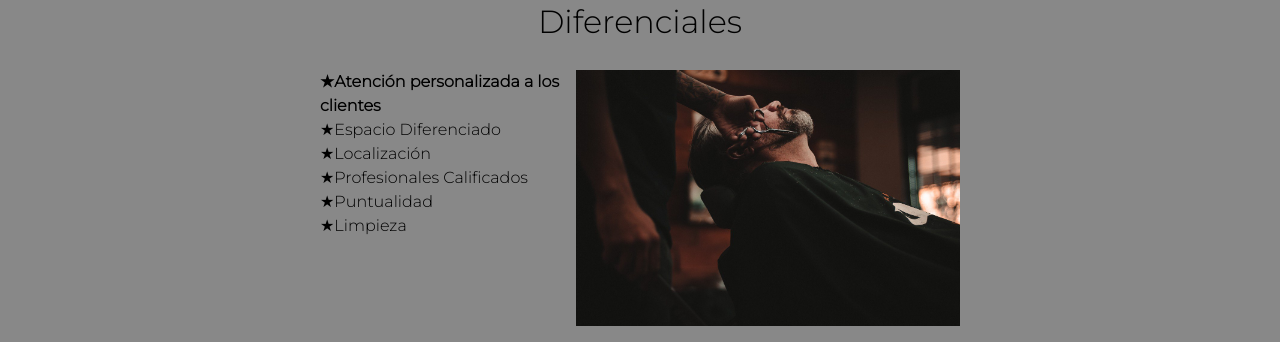
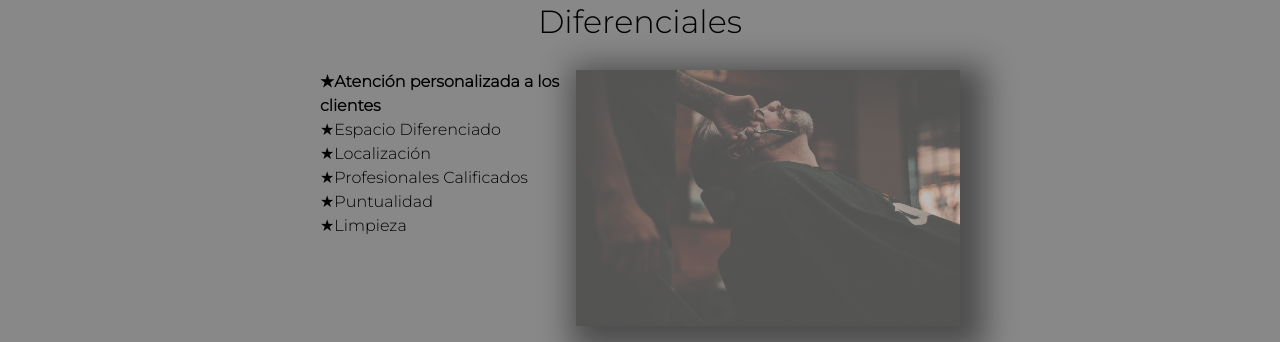
Before and after one commit to Juan-Camilo-Sanchez/Barberia-Alura, a plain HTML site: page index.html in a window 1280 px wide. In both pictures the pointer is over the picture 768 px from the left and 1862 px from the top of the page. Shown: the part 1665-2007 px from the top of the page. Drawn offline with Linux system fonts and the light colour scheme.

Commit message:
05 Opacidad y Sombra

```diff
--- a/css/style.css
+++ b/css/style.css
@@ -119,6 +119,12 @@ footer {
 
 .imagen-diferenciales {
     width: 60%;
+    transition: 4s;
+    box-shadow: 10px 10px 30px 15px #000000;
+}
+
+.imagen-diferenciales:hover{
+    opacity: 0.4;
 }
 
 .video{
```
